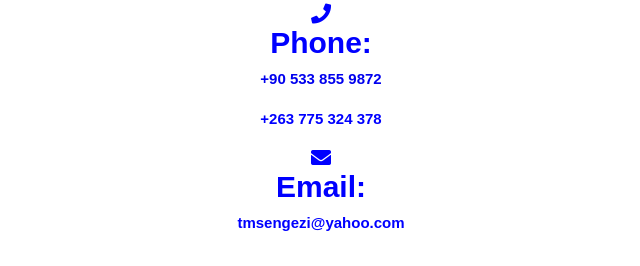
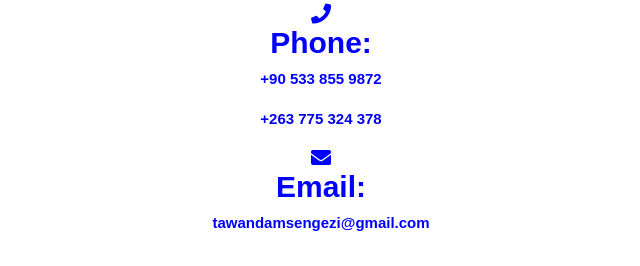
Before and after one commit to tawanda-profuse/Portfolio, a plain HTML site: page index.html in a window 1280 px wide. Shown: the part 1883-2149 px from the top of the page, 319-959 px from the left. Drawn offline with nearby package versions, Linux system fonts and the light colour scheme.

Commit message:
Update contact details

```diff
--- a/index.html
+++ b/index.html
@@ -131,21 +131,21 @@
             <i class="fa fa-phone"></i>
             <div>
               <h2>Phone:</h2>
-              <p title="Call"><a href="tel:+905338559872">+90 533 855 9872</a></p>
+              <p title="Call"><a>+90 533 855 9872</a></p>
               <br>
-              <p title="Whatsapp">+263 775 324 378</p>
+              <p title="Whatsapp"><a href="tel:+263775324378">+263 775 324 378</a></p>
             </div>
           </div>
           <div class="homeadd">
             <i class="fa fa-envelope"></i>
             <div>
               <h2>Email:</h2>
-              <p>tmsengezi@yahoo.com</p>
+              <p>tawandamsengezi@gmail.com</p>
             </div>
           </div>
           </form>
           <div class="send-btn">
-            <a href="mailto:tmsengezi@yahoo.com" class="contact-form-btn">Send Email</a>
+            <a href="mailto:tawandamsengezi@gmail.com" class="contact-form-btn">Send Email</a>
           </div>
       </div>
     </section>
```
